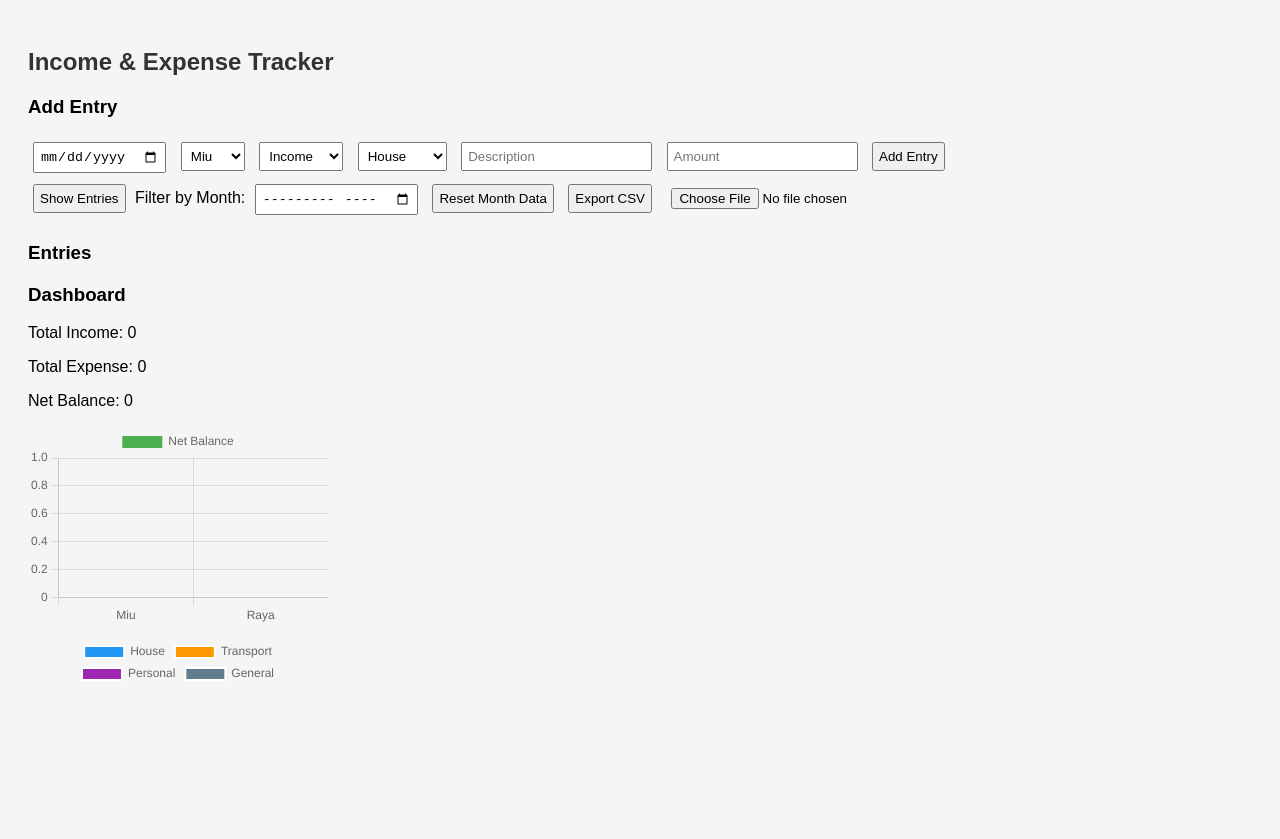
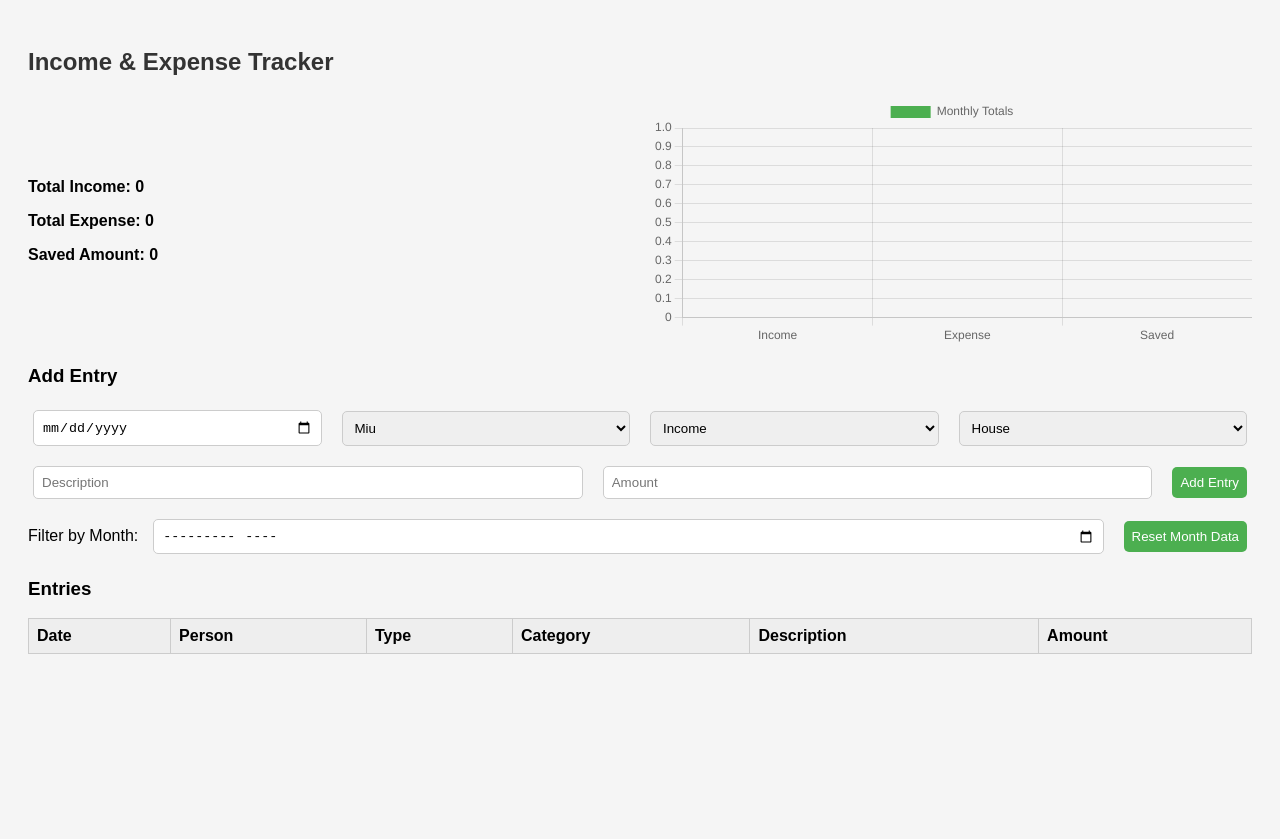
Before and after one commit to Miushaan/kudhin-split, a plain HTML site: page index.html in a window 1280 px wide. After the commit the page ends 800 px from the top, so only its background shows below. Drawn offline with nearby package versions, Linux system fonts and the light colour scheme.

Commit message:
Refactor dashboard and entry form layout
Updated styles for input elements and dashboard layout. Modified entry form structure and removed unused functions related to CSV import/export and month data reset.

```diff
--- a/index.html
+++ b/index.html
@@ -11,20 +11,36 @@
   table { width: 100%; border-collapse: collapse; margin-bottom: 20px; }
   th, td { border: 1px solid #ccc; padding: 8px; text-align: left; }
   th { background: #eee; }
-  input, select, button { padding: 5px; margin: 5px; }
-  .dashboard { margin-top: 20px; }
-  #entriesTable { display: none; margin-top: 10px; }
-  button.toggleEntries { margin-bottom: 10px; }
-  #dashboardChart, #categoryChart { max-width: 300px; max-height: 200px; margin-top: 10px; }
-  .summary { margin-top: 10px; }
+  input, select, button { padding: 8px; margin: 5px; border-radius: 5px; border: 1px solid #ccc; }
+  input:focus, select:focus { outline: 2px solid #2196f3; }
+  button { cursor: pointer; background-color: #4caf50; color: white; border: none; }
+  button:hover { background-color: #45a049; }
+  .dashboard { margin-top: 20px; display: flex; flex-wrap: wrap; justify-content: space-between; align-items: center; }
+  .summary { font-weight: bold; flex: 1; min-width: 200px; }
+  #dashboardChart { flex: 2; max-width: 600px; max-height: 250px; margin-left: 20px; }
+  .income { background-color: #e8f5e9; }
+  .expense { background-color: #ffebee; }
+  #entriesTable tbody tr:hover { background-color: #f1f1f1; }
+  .form-row { display: flex; flex-wrap: wrap; gap: 10px; align-items: center; margin-bottom: 10px; }
+  .form-row input, .form-row select { flex: 1; min-width: 120px; }
 </style>
 </head>
 <body>
 
 <h2>Income & Expense Tracker</h2>
 
+<div class="dashboard">
+  <div class="summary">
+    <p>Total Income: <span id="totalIncome">0</span></p>
+    <p>Total Expense: <span id="totalExpense">0</span></p>
+    <p>Saved Amount: <span id="savedAmount">0</span></p>
+  </div>
+  <canvas id="dashboardChart"></canvas>
+</div>
+
 <h3>Add Entry</h3>
 <form id="entryForm">
+  <div class="form-row">
     <input type="date" id="date" required>
     <select id="person" required>
       <option value="Miu">Miu</option>
@@ -40,19 +56,20 @@
       <option value="Personal">Personal</option>
       <option value="General">General</option>
     </select>
+  </div>
+  <div class="form-row">
     <input type="text" id="description" placeholder="Description">
     <input type="number" id="amount" placeholder="Amount" required>
     <button type="submit">Add Entry</button>
+  </div>
 </form>
 
-<button class="toggleEntries" onclick="toggleEntries()">Show Entries</button>
+<div class="form-row">
   <label for="monthFilter">Filter by Month:</label>
   <input type="month" id="monthFilter">
   <button onclick="resetMonthData()">Reset Month Data</button>
-<button onclick="exportCSV()">Export CSV</button>
-<input type="file" id="importCSV" accept=".csv">
+</div>
 
-<div id="entriesContainer">
 <h3>Entries</h3>
 <table id="entriesTable">
   <thead>
@@ -60,31 +77,14 @@
   </thead>
   <tbody></tbody>
 </table>
-</div>
-
-<div class="dashboard" id="dashboard">
-<h3>Dashboard</h3>
-<div class="summary">
-  <p>Total Income: <span id="totalIncome">0</span></p>
-  <p>Total Expense: <span id="totalExpense">0</span></p>
-  <p>Net Balance: <span id="netBalance">0</span></p>
-</div>
-<canvas id="dashboardChart"></canvas>
-<canvas id="categoryChart"></canvas>
-</div>
 
 <script>
 let entries = JSON.parse(localStorage.getItem('entries')) || [];
-let chart, categoryChart;
 const password = '12247';
+let chart;
 
 function saveEntries() {
   localStorage.setItem('entries', JSON.stringify(entries));
-}
-
-function toggleEntries() {
-  const table = document.getElementById('entriesTable');
-  table.style.display = table.style.display === 'none' ? 'table' : 'none';
 }
 
 function renderTable() {
@@ -93,65 +93,47 @@ function renderTable() {
   const tbody = document.querySelector('#entriesTable tbody');
   tbody.innerHTML = '';
 
-  let personTotals = {Miu:0, Raya:0};
-  let categoryTotals = {House:0, Transport:0, Personal:0, General:0};
-  let totalIncome = 0, totalExpense = 0;
+  let totalIncome = 0;
+  let totalExpense = 0;
 
   entries.forEach(e => {
     if(monthFilter && !e.date.startsWith(monthFilter)) return;
 
     const row = document.createElement('tr');
+    row.className = e.type === 'Income' ? 'income' : 'expense';
     row.innerHTML = `<td>${e.date}</td><td>${e.person}</td><td>${e.type}</td><td>${e.category}</td><td>${e.description}</td><td>${e.amount}</td>`;
     tbody.appendChild(row);
 
-    let amt = parseFloat(e.amount);
-    if(e.type === 'Income') {
-      personTotals[e.person] += amt;
-      totalIncome += amt;
-    } else {
-      personTotals[e.person] -= amt;
-      totalExpense += amt;
-      categoryTotals[e.category] += amt;
-    }
+    const amt = parseFloat(e.amount);
+    if(e.type === 'Income') totalIncome += amt;
+    else totalExpense += amt;
   });
 
   document.getElementById('totalIncome').textContent = totalIncome;
   document.getElementById('totalExpense').textContent = totalExpense;
-  document.getElementById('netBalance').textContent = totalIncome - totalExpense;
+  document.getElementById('savedAmount').textContent = totalIncome - totalExpense;
 
-  renderChart(personTotals);
-  renderCategoryChart(categoryTotals);
+  renderChart(totalIncome, totalExpense);
 }
 
-function renderChart(totals) {
+function renderChart(income, expense) {
   const ctx = document.getElementById('dashboardChart').getContext('2d');
   if(chart) chart.destroy();
   chart = new Chart(ctx, {
     type: 'bar',
     data: {
-      labels: Object.keys(totals),
+      labels: ['Income', 'Expense', 'Saved'],
       datasets: [{
-        label: 'Net Balance',
-        data: Object.values(totals),
-        backgroundColor: ['#4caf50','#f44336']
+        label: 'Monthly Totals',
+        data: [income, expense, income - expense],
+        backgroundColor: ['#4caf50', '#f44336', '#2196f3']
       }]
     },
     options: { responsive: true, maintainAspectRatio: false, scales: { y: { beginAtZero: true } } }
   });
 }
 
-function renderCategoryChart(totals) {
-  const ctx = document.getElementById('categoryChart').getContext('2d');
-  if(categoryChart) categoryChart.destroy();
-  categoryChart = new Chart(ctx, {
-    type: 'pie',
-    data: {
-      labels: Object.keys(totals),
-      datasets: [{ data: Object.values(totals), backgroundColor: ['#2196f3','#ff9800','#9c27b0','#607d8b'] }]
-    },
-    options: { responsive: true, maintainAspectRatio: false }
-  });
-}
+renderTable();
 
 document.getElementById('entryForm').addEventListener('submit', e => {
   e.preventDefault();
@@ -174,47 +156,6 @@ document.getElementById('entryForm').addEventListener('submit', e => {
 });
 
 document.getElementById('monthFilter').addEventListener('change', renderTable);
-
-document.getElementById('importCSV').addEventListener('change', function(e) {
-  const file = e.target.files[0];
-  if(!file) return;
-  const reader = new FileReader();
-  reader.onload = function(e) {
-    const lines = e.target.result.split('\n');
-    lines.forEach(line => {
-      const [date, person, type, category, description, amount] = line.split(',');
-      if(date && person) entries.push({date, person, type, category, description, amount});
-    });
-    saveEntries();
-    renderTable();
-  };
-  reader.readAsText(file);
-});
-
-function exportCSV() {
-  let csv = 'Date,Person,Type,Category,Description,Amount\n';
-  entries.forEach(e => {
-    csv += [e.date,e.person,e.type,e.category,e.description,e.amount].join(',') + '\n';
-  });
-  const blob = new Blob([csv], { type: 'text/csv' });
-  const url = URL.createObjectURL(blob);
-  const a = document.createElement('a');
-  a.href = url;
-  a.download = 'budget.csv';
-  a.click();
-}
-
-function resetMonthData() {
-  const monthFilter = document.getElementById('monthFilter').value;
-  if(!monthFilter) { alert('Select a month to reset.'); return; }
-  const pass = prompt('Enter password to reset this month:');
-  if(pass !== password) { alert('Incorrect password'); return; }
-  entries = entries.filter(e => !e.date.startsWith(monthFilter));
-  saveEntries();
-  renderTable();
-}
-
-renderTable();
 </script>
 
 </body>
```
Lines whose indentation alone changed are shown as unchanged.
